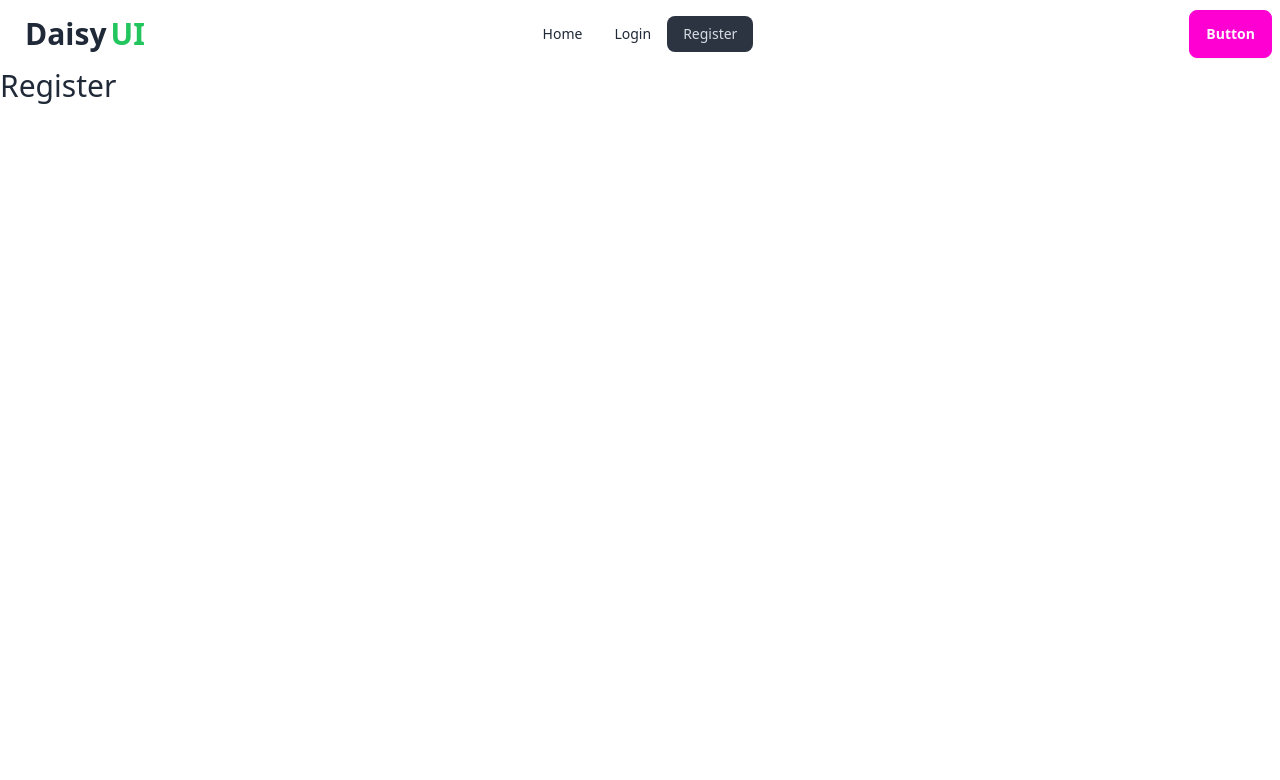
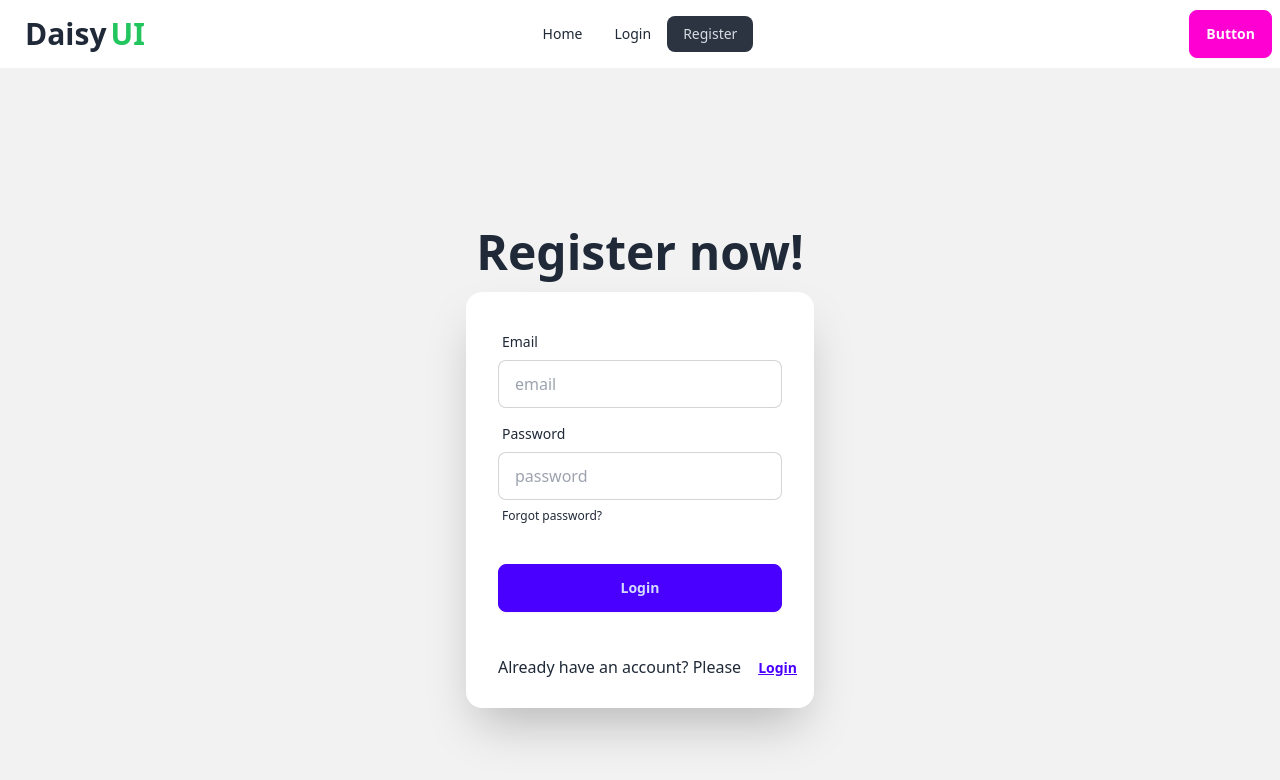
Before and after one commit to alalhosen/auth-moha-milon, a React (Vite) app: page /register in a window 1280 px wide. Shown: the top 780 px of the page. Built offline with nearby package versions, Linux system fonts and the light colour scheme.

Commit message:
add register form

```diff
--- a/src/components/Login.jsx
+++ b/src/components/Login.jsx
@@ -50,8 +50,8 @@ const Login = () => {
             </div>
           </form>
           <p className="ml-8 pb-4">
-            New here? Please
-            <Link>
+           You are new here today? Please
+            <Link to="/register">
               <button className="btn btn-link">Register</button>
             </Link>
           </p>
--- a/src/components/Navbar.jsx
+++ b/src/components/Navbar.jsx
@@ -1,4 +1,4 @@
-import { NavLink } from "react-router-dom";
+import { Link, NavLink } from "react-router-dom";
 
 const Navbar = () => {
   const navLinks = (
@@ -41,7 +41,7 @@ const Navbar = () => {
             {navLinks}
           </ul>
         </div>
-        <a className="btn btn-ghost text-3xl">Daisy<span className="text-green-500 -ml-1">UI</span></a>
+        <Link to="/" className="btn btn-ghost text-3xl">Daisy<span className="text-green-500 -ml-1">UI</span></Link>
       </div>
       <div className="navbar-center hidden lg:flex">
         <ul className="menu menu-horizontal px-1">
--- a/src/components/Register.jsx
+++ b/src/components/Register.jsx
@@ -1,7 +1,63 @@
+import { Link } from "react-router-dom";
+
 const Register = () => {
+
+    const handleRegister = (e) => {
+        e.preventDefault();
+        const email = e.target.email.value;
+        const password = e.target.password.value;
+        console.log(email, password);
+      };
+
   return (
-    <div>
-      <p className="text-3xl">Register</p>
+    <div className="hero bg-base-200 min-h-screen">
+      <div className="hero-content flex-col">
+        <div className="text-center">
+          <h1 className="text-5xl font-bold">Register now!</h1>
+        </div>
+        <div className="card bg-base-100 w-full max-w-sm shrink-0 shadow-2xl">
+          <form onSubmit={handleRegister} className="card-body">
+            <div className="form-control">
+              <label className="label">
+                <span className="label-text">Email</span>
+              </label>
+              <input
+                type="email"
+                name="email"
+                placeholder="email"
+                className="input input-bordered"
+                required
+              />
+            </div>
+            <div className="form-control">
+              <label className="label">
+                <span className="label-text">Password</span>
+              </label>
+              <input
+                type="password"
+                name="password"
+                placeholder="password"
+                className="input input-bordered"
+                required
+              />
+              <label className="label">
+                <a href="#" className="label-text-alt link link-hover">
+                  Forgot password?
+                </a>
+              </label>
+            </div>
+            <div className="form-control mt-6">
+              <button className="btn btn-primary">Login</button>
+            </div>
+          </form>
+          <p className="ml-8 pb-4">
+            Already have an account? Please
+            <Link to="/login">
+              <button className="btn btn-link">Login</button>
+            </Link>
+          </p>
+        </div>
+      </div>
     </div>
   );
 };
```
